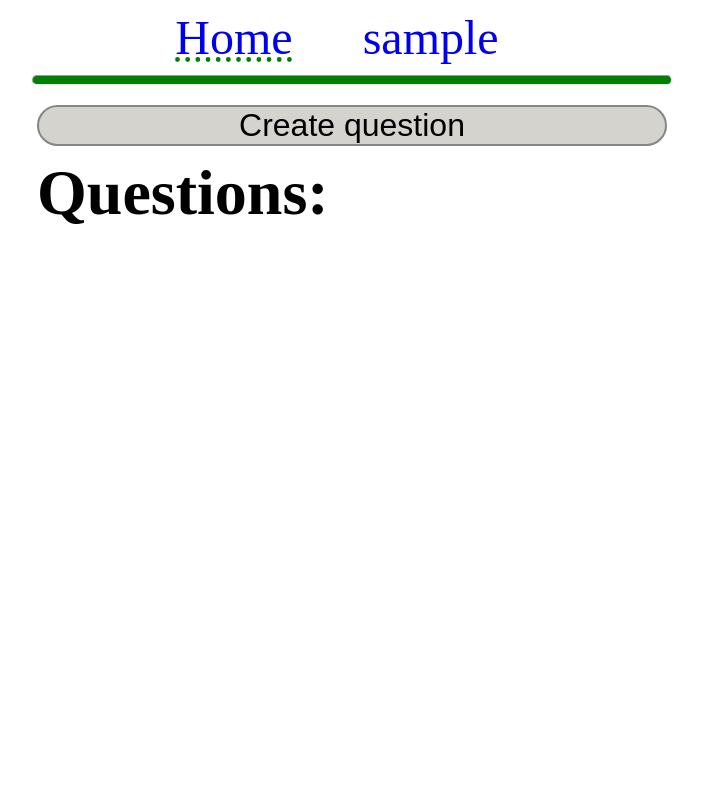
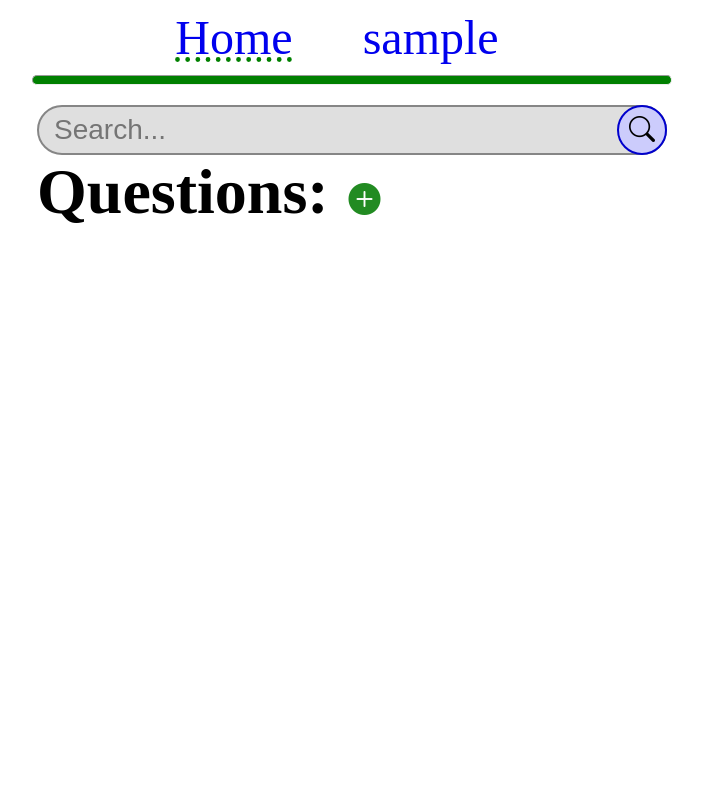
Before and after one commit to Kotoninja/Pet-polls-site, a Django app: page /polls/ in a window 1280 px wide. Shown: the whole page, without its empty margins (288-991 px from the left). Run offline with Django 5.2, Linux system fonts and the light colour scheme; the visitor is signed in with stand-in values (Sample User, id 1); data that the repository does not hold is empty.

Commit message:
Added search field and remade 'create question' into an icon

```diff
--- a/polls/static/polls/css/constants.css
+++ b/polls/static/polls/css/constants.css
@@ -12,11 +12,14 @@
     /* nav underline */
     --primary-navigation-underline-color: rgb(0, 128, 0);
     /* create question button */
-    --primary-create-question-button-color: rgb(212, 211, 206);
-    --border-create-question-button-color: rgb(134, 134, 134);
-    --primary-create-question-button-hover-color: rgb(204, 204, 252);
-    --second-primary-create-question-button-hover-color: rgb(187, 187, 252);
-    --border-create-question-button-hover-color: rgb(94, 94, 243);
+    --primary-search-color: rgb(223, 223, 223);
+    --border-search-color: rgb(134, 134, 134);
+    --primary-search-button-color: rgb(204, 204, 252);
+    --primary-search-button-hover-color: rgb(187, 187, 252);
+    --border-search-button-hover-color: rgb(0, 0, 205);
     /* optional information */
     --optional-information-color: rgb(102, 102, 102);
+    /* green colors */
+    --primary-green-color: rgb(34, 139, 34);
+    --primary-green-hover-color: rgb(0, 100, 0);
 }
--- a/polls/static/polls/css/home_style.css
+++ b/polls/static/polls/css/home_style.css
@@ -1,16 +1,63 @@
-.field .create-question button {
-    cursor: pointer;
-    width: 100%;
-    height: 100%;
-    font-size: 1em;
-    border-radius: 25px;
-    border: 2px solid var(--border-create-question-button-color);
-    background-color: var(--primary-create-question-button-color);
+.field form {
+    height: 50px;
 }
 
-.field .create-question button:hover {
-    border-color: var(--border-create-question-button-hover-color);
-    background-color: var(--primary-create-question-button-hover-color);
+.field form div {
+    position: relative;
+    height: 100%;
+}
+
+.field .search input {
+    height: 100%;
+    width: 100%;
+    font-size: 28px;
+    padding-left: 15px;
+    padding-right: 6%;
+    border-style: solid;
+    border-radius: 50px;
+    background-color: var(--primary-search-color);
+    border-color: var(--border-search-color);
+}
+
+.field .search button {
+    cursor: pointer;
+    position: absolute;
+    height: 100%;
+    width: 50px;
+    right: 0;
+    top: 1;
+    aspect-ratio: 1;
+    border-radius: 50%;
+    border-style: solid;
+    background-color: var(--primary-search-button-color);
+    border-color: var(--border-search-button-hover-color);
+}
+
+.field .search button:hover {
+    background-color: var(--primary-search-button-hover-color);
+}
+
+.field .search button i {
+    font-size: 26px;
+}
+
+
+.field .header {
+    display: flex;
+    align-items: flex-end;
+}
+
+.field .header a {
+    cursor: pointer;
+    font-size: 2em;
+    margin: 0 0 10px 20px;
+    color: var(--primary-green-color);
+    border: none;
+    background-color: inherit;
+}
+
+.field .header a:hover {
+    color: var(--primary-green-hover-color);
 }
 
 .field a {
@@ -19,10 +66,6 @@
 
 .field h1 {
     font-size: 4em;
-}
-
-.field h1 {
-    margin: 10px 0;
 }
 
 .field a.question-title {
--- a/polls/templates/polls/home_page.html
+++ b/polls/templates/polls/home_page.html
@@ -8,10 +8,19 @@
 {% endblock css %}
 
 {% block content %}
-{% if user.is_authenticated %}
-<a class="create-question" href='{% url "polls:create_question" %}'><button>Create question</button></a>
-{% endif %}
-<h1>Questions:</h1>
+<form action="" method = "post">
+  {% csrf_token %}
+  <div class="search">
+    <input type="text" placeholder="Search...">
+    <button title="Search"><i class="bi bi-search"></i></button>
+  </div>
+</form>
+<div class="header">
+  <h1>Questions:</h1>
+  {% if user.is_authenticated %}
+  <a href='{% url "polls:create_question" %}' title="Creater Question"><i onclick="" class="bi bi-plus-circle-fill"></i></a>
+  {% endif %}
+</div>
 {% for question in all_quetions %}
 <a class="question-title" href='{% url "polls:question" question.pk  %}'>
   {{question.question_text}}
```
